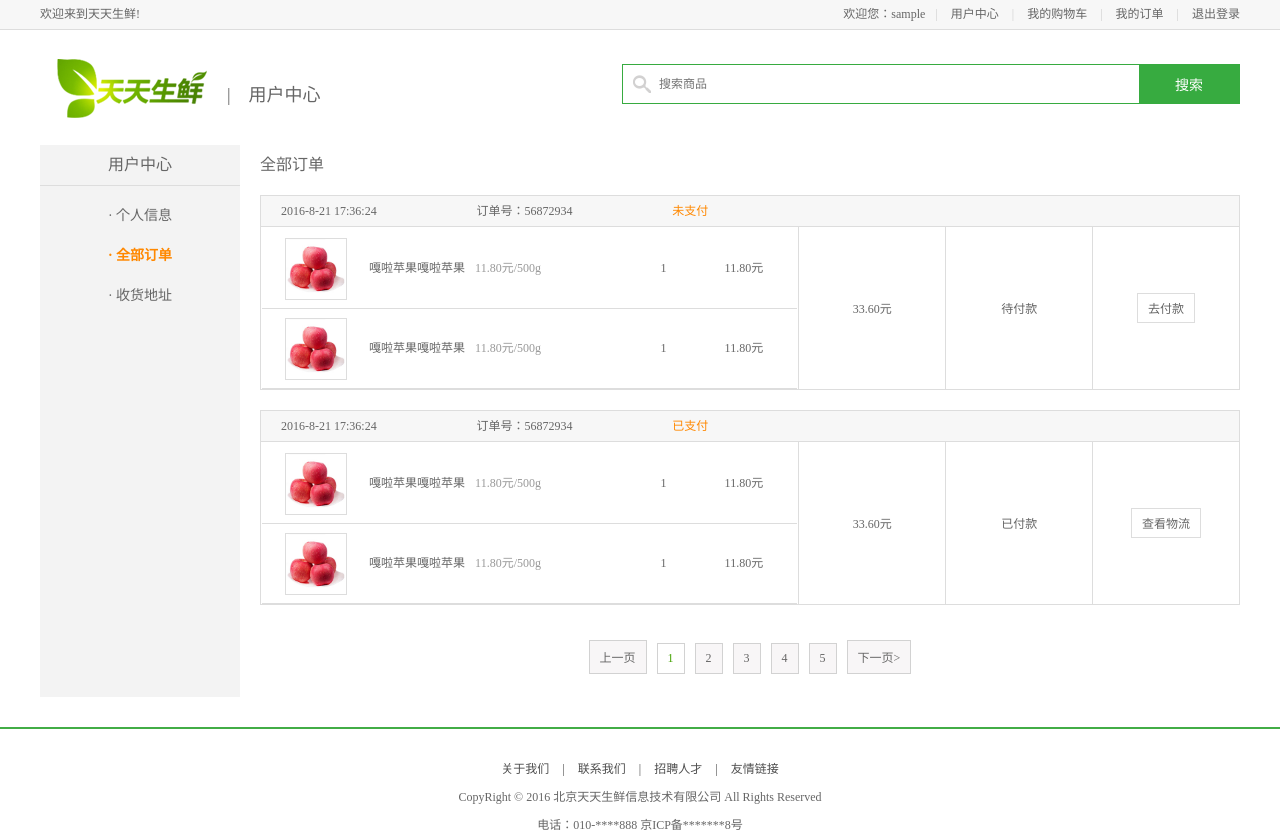
After one commit to lu-yanpeng/TTSX--, a Django app: page /user/order in a window 1280 px wide. The commit adds this page. Run offline with Django 3.2, Linux system fonts and the light colour scheme; the visitor is signed in with stand-in values (Sample User, id 1); parts of the project's set-up code (start-up, migrations or seed data) failed here and were passed over.

Commit message:
05-用户中心

```diff
--- a/dailyfresh/apps/user/urls.py
+++ b/dailyfresh/apps/user/urls.py
@@ -1,5 +1,6 @@
 from django.conf.urls import url
-from .views import RegisterView, ActiveView, LoginView
+from .views import RegisterView, ActiveView, LoginView, UserInfoView, UserOrderView, AddressView, LogoutView
+from django.contrib.auth.decorators import login_required  # 登录校验装饰器
 from . import views
 
 urlpatterns = [
@@ -7,5 +8,12 @@ urlpatterns = [
     # url(r'^register_handle$', views.register_handle, name='register_handle'),  # 注册校验
     url(r'^register/?$', RegisterView.as_view(), name='register'),  # 使用类视图函数返回应答
     url(r'^active/(?P<token>.*)$', ActiveView.as_view(), name='active'),  # 激活:捕获用户信息
-    url(r'^login$', LoginView.as_view(), name='login'),  # 显示登录页面
+    url(r'^login$', LoginView.as_view(), name='login'),  # 登录
+    url(r'^logout$', LogoutView.as_view(), name='logout'),  # 退出登录
+    # url(r'^$', login_required(UserInfoView.as_view()), name='user'),  # 用户中心,用登录装饰器包起来判断是否登录
+    # url(r'^order$', login_required(UserOrderView.as_view()), name='order'),  # 用户订单
+    # url(r'^address$', login_required(AddressView.as_view()), name='address'),  # 用户地址
+    url(r'^$', UserInfoView.as_view(), name='user'),
+    url(r'^order$', UserOrderView.as_view(), name='order'),
+    url(r'^address$', AddressView.as_view(), name='address'),
 ]
--- a/dailyfresh/apps/user/views.py
+++ b/dailyfresh/apps/user/views.py
@@ -4,10 +4,13 @@ from django.views.generic import View  # 导入类视图
 from itsdangerous import TimedJSONWebSignatureSerializer as Serializer  # 加密
 from itsdangerous import SignatureExpired  # 过期异常类
 from celery_tasks.tasks import send_register_active_email  # 异步发送邮件
-from django.contrib.auth import authenticate, login
+from django.contrib.auth import authenticate, login, logout
 from django.conf import settings
 from django.http import HttpResponse
-from .models import User
+from .models import User, Address
+from ..goods.models import GoodsSKU
+from utils.mixin import LoginRequiredMixin  # 校验是否登录
+from django_redis import get_redis_connection  # 连接redis数据库
 import re
 # Create your views here.
 
@@ -84,7 +87,7 @@ def register_handle(request):
     return redirect(reverse('goods:index'))
 
 
-# 注册: 类视图函数,还需要在url中调用.as_view()方法
+# 注册 /register: 类视图函数,还需要在url中调用.as_view()方法
 class RegisterView(View):
     # 显示注册页面
     def get(self, request):
@@ -97,7 +100,7 @@ class RegisterView(View):
         username = request.POST['user_name']
         password = request.POST['pwd']
         email = request.POST['email']
-        allow = request.POST['allow']
+        allow = request.POST['allow']  # 是否同意协议
 
         # 数据校验
         if not all([username, password, email]):
@@ -117,7 +120,7 @@ class RegisterView(View):
             return render(request, 'register.html', {'errmsg': '用户名已被注册'})
 
         # 数据处理: 用户注册
-        # 这里调用的是django内置的创建用户方法,只有继承AbstractUser类才可以调用
+        # 这里调用的是django内置的创建用户方法,只有在模板中继承AbstractUser类才可以调用
         user = User.objects.create_user(username, email=email, password=password)  # 用户数据写入数据库中
         user.is_active = 0  # 设置激活状态为未激活
         user.save()
@@ -139,8 +142,9 @@ class RegisterView(View):
         return redirect(reverse('goods:index'))
 
 
-# 激活
+# 激活 /active/用户的id和密文
 class ActiveView(View):
+
     def get(self, request, token):
         # 解密获取用户信息
         serializer = Serializer(settings.SECRET_KEY, 3600)
@@ -151,6 +155,7 @@ class ActiveView(View):
             user = User.objects.get(id=user_id['id'])
             user.is_active = 1  # 设置为1表示已激活
             user.save()
+            # 可以改为返回自定义的欢迎页面
             return redirect(reverse('user:login'))
 
         except SignatureExpired as e:
@@ -159,8 +164,9 @@ class ActiveView(View):
             return HttpResponse('激活码失效请重新激活')
 
 
-# 登录
+# 登录 /login
 class LoginView(View):
+
     def get(self, request):
         # 显示登录页面
         # 判断是否记住了用户名
@@ -176,25 +182,23 @@ class LoginView(View):
         # 获取数据
         username = request.POST.get('username')
         password = request.POST.get('pwd')
-
         # 校验数据
         if not all([username, password]):
             return render(request, 'login.html', {'errmsg': '数据不能为空'})
-
         # 业务处理: 登录校验
         # 使用django自带的认证系统,用户和密码不存在会返回None
-        user = authenticate(username=username, password=password)
-
-        # u_id = User.objects.get(username=username)
+        user = authenticate(username=username, password=password)  # django自动校验账户密码
+        # u_id = User.objects.get(username=username)  # 手动查询密码
         # pwd = u_id.password  # 查到的密码是加密状态
         # print(username, password, user, pwd, sep=', ')
-
         # 用户名密码正确
         if user is not None:
             if user.is_active:
                 # 用户已激活
                 login(request, user)  # 记录登录状态
-                respond = redirect(reverse('goods:index'))  # 为了设置cookie
+                # 获取登录后要跳转的地址,默认跳转到首页
+                next_url = request.GET.get('next', reverse('goods:index'))
+                respond = redirect(next_url)  # 为了设置cookie, HttpResponseRedirect类的实例
                 # 判断是否记住用户名
                 remember = request.POST.get('remember')  # None on
                 if remember == 'on':
@@ -209,3 +213,117 @@ class LoginView(View):
         else:
             # 用户名密码错误
             return render(request, 'login.html', {'errmsg': '账户或密码错误'})
+
+
+# 退出登录 /logout
+class LogoutView(View):
+
+    def get(self, request):
+        # django会自动清除用户的session信息
+        logout(request)
+        # 退出后跳转到首页
+        return redirect(reverse('goods:index'))
+
+
+# 用户中心,个人信息 /user
+class UserInfoView(LoginRequiredMixin, View):
+    # 注意!只有使用django内置的登录系统User.objects.create_user()创建用户,才可以使用内置认证系统login_required()
+    # 用户信息中心,类继承是从前往后调用,前面有的方法就不会向后调用
+    def get(self, request):
+        # page=user 选中的页面显示黄色字体
+        # request.user
+        # django每次在调用视图的时候,都会把request.user也传递给模板,所以在模板中可以直接使用user
+        # request.user.is_authenticated()方法
+        # 如果未登录->user是AnonymousUser类的实例,返回False
+        # 如果用户登录->user是User类的实例,返回True
+        # 两个类中都有is_authenticated()方法,只是返回值不同
+
+        # 显示个人信息
+        user = request.user
+        address = Address.objects.get_default_address(user)
+
+        # 显示最近浏览
+        # 获取用户的最近浏览
+        # from redis import StrictRedis
+        # sr = StrictRedis(host='192.168.177.128', port=6379, db=9)
+        con = get_redis_connection('default')  # 使用这个方法可以快速连接默认的缓存数据库
+        history_key = 'history_{}'.format(user.id)  # 拼接出要查询的用户id
+        # 获取用户浏览过的前5个商品
+        sku_ids = con.lrange(history_key, 0, 4)
+        # 按顺序获取用户的浏览记录
+        goods_li = []
+        for id in sku_ids:
+            goods = GoodsSKU.objects.get(id=id)
+            goods_li.append(goods)
+        # 组织上下文
+        context = {'page': 'user',
+                   'address': address,
+                   'goods_ls': goods_li}
+        return render(request, 'user_center_info.html', context)
+
+
+# 全部订单 /user/order
+class UserOrderView(LoginRequiredMixin, View):
+
+    def get(self, request):
+        # page=order
+        return render(request, 'user_center_order.html', {'page': 'order'})
+
+
+# (<class 'apps.user.views.UserOrderView'>, <class 'utils.mixin.LoginRequiredMixin'>,
+# <class 'django.views.generic.base.View'>, <class 'object'>)
+# 所以要调用View里面的as_view()方法,View需要写在后面
+# print(UserOrderView.__mro__)
+
+
+# 收货地址 /user/address
+class AddressView(LoginRequiredMixin, View):
+
+    def get(self, request):
+        # page=address
+        user = request.user
+        # try:
+        #     # 查询数据库中是否有默认地址
+        #     address = Address.objects.get(user=request.user, is_default=True)
+        # except Exception as er:
+        #     address = None
+        address = Address.objects.get_default_address(user)
+        return render(request, 'user_center_site.html', {'page': 'address', 'address': address})
+
+    def post(self, request):
+        # 接收数据
+        receiver = request.POST.get('receiver')
+        addr = request.POST.get('addr')
+        zip_code = request.POST.get('zip_code')
+        phone = request.POST.get('phone')
+        # 数据校验
+        if not all([receiver, addr, phone]):
+            return render(request, 'user_center_site.html', {'errmsg': '数据不完整'})
+        # 校验手机号
+        if not re.match(r'^1[3|4|5|6|7|8|9][0-9]{9}$', phone):
+            return render(request, 'user_center_site.html', {'errmsg': '手机号码格式不正确'})
+        # 添加地址
+        user = request.user
+        # try:
+        #     # 查询数据库中是否有默认地址
+        #     # address = Address.objects.get(user=request.user, is_default=True)
+        #     Address.objects.get(user=user, is_default=True)
+        #     # 如果有默认地址,那么新加的地址就不会是默认地址
+        #     is_default = False
+        # except Exception as er:
+        #     print(er)
+        #     # address = None
+        #     is_default = True
+        address = Address.objects.get_default_address(user)
+        if address:
+            is_default = False
+        else:
+            is_default = True
+        Address.objects.create(user=user,
+                               receiver=receiver,
+                               addr=addr,
+                               zip_code=zip_code,
+                               phone=phone,
+                               is_default=is_default)
+        # 返回应答
+        return redirect(reverse('user:address'))
--- a/dailyfresh/celery_tasks/tasks.py
+++ b/dailyfresh/celery_tasks/tasks.py
@@ -16,7 +16,7 @@ app = Celery('celery_tasks.tasks', broker='redis://192.168.177.128:6379/8')
 # 发送激活邮件
 @app.task
 def send_register_active_email(to_email, username, token):
-    subject = '天天生鲜欢迎信息'  # 邮件正文
+    subject = '天天生鲜欢迎信息'  # 邮件标题
     message = ''  # 邮件正文,如果包含html内容就不能放在这里发送,否则会直接发送字符串
     sender = settings.EMAIL_FROM  # 发件人邮箱
     receiver = [to_email]  # 收件人,可以同时发给多人
--- a/dailyfresh/dailyfresh/settings.py
+++ b/dailyfresh/dailyfresh/settings.py
@@ -150,3 +150,6 @@ CACHES = {
 # 配置session信息
 SESSION_ENGINE = 'django.contrib.sessions.backends.cache'
 SESSION_CACHE_ALIAS = 'default'
+
+# 配置登录的url地址
+LOGIN_URL = '/user/login'
--- /dev/null
+++ b/dailyfresh/templates/base.html
@@ -0,0 +1,88 @@
+{# 首页 注册 登录 #}
+<!DOCTYPE html PUBLIC "-//W3C//DTD XHTML 1.0 Transitional//EN" "http://www.w3.org/TR/xhtml1/DTD/xhtml1-transitional.dtd">
+<html xmlns="http://www.w3.org/1999/xhtml" xml:lang="en">
+{% load staticfiles %}
+<head>
+	<meta http-equiv="Content-Type" content="text/html;charset=UTF-8">
+    {# 网页标题内容块 #}
+	<title>{% block title %}{% endblock title %}</title>
+	<link rel="stylesheet" type="text/css" href="{% static 'css/reset.css' %}">
+	<link rel="stylesheet" type="text/css" href="{% static 'css/main.css' %}">
+    {# 网页文件顶部引入块 #}
+	{% block topfiles %}{% endblock topfiles %}
+</head>
+<body>
+{# 网页顶部欢迎信息块 #}
+{% block header_con %}
+	<div class="header_con">
+		<div class="header">
+			<div class="welcome fl">欢迎来到天天生鲜!</div>
+			<div class="fr">
+                {# 在模板文件中不管是参数还是方法,都不需要加括号,可以直接调用 #}
+                {% if user.is_authenticated %}
+                    <div class="login_btn fl">
+                        欢迎您：<em>{{ user.username }}</em>
+{#                        <span>|</span>#}
+{#                        <a href="register.html">退出</a>#}
+                    </div>
+                {% else %}
+                    <div class="login_btn fl">
+                        <a href="{% url 'user:login' %}">登录</a>
+                        <span>|</span>
+                        <a href="{% url 'user:register' %}">注册</a>
+                    </div>
+                {% endif %}
+				<div class="user_link fl">
+					<span>|</span>
+					<a href="{% url 'user:user' %}">用户中心</a>
+					<span>|</span>
+					<a href="cart.html">我的购物车</a>
+					<span>|</span>
+					<a href="{% url 'user:order' %}">我的订单</a>
+                    {% if user.is_authenticated %}
+                        <span>|</span>
+                        <a href="{% url 'user:logout' %}">退出登录</a>
+                    {% endif %}
+				</div>
+			</div>
+		</div>
+	</div>
+{% endblock header_con %}
+
+{# 网页顶部搜索框块 #}
+{% block search_bar %}
+	<div class="search_bar clearfix">
+		<a href="index.html" class="logo fl"><img src="images/logo.png"></a>
+		<div class="search_con fl">
+			<input type="text" class="input_text fl" name="" placeholder="搜索商品">
+			<input type="button" class="input_btn fr" name="" value="搜索">
+		</div>
+		<div class="guest_cart fr">
+			<a href="#" class="cart_name fl">我的购物车</a>
+			<div class="goods_count fl" id="show_count">1</div>
+		</div>
+	</div>
+{% endblock search_bar %}
+
+{# 网页主题内容块 #}
+{% block body %}{% endblock body %}
+
+	<div class="footer">
+		<div class="foot_link">
+			<a href="#">关于我们</a>
+			<span>|</span>
+			<a href="#">联系我们</a>
+			<span>|</span>
+			<a href="#">招聘人才</a>
+			<span>|</span>
+			<a href="#">友情链接</a>
+		</div>
+		<p>CopyRight © 2016 北京天天生鲜信息技术有限公司 All Rights Reserved</p>
+		<p>电话：010-****888    京ICP备*******8号</p>
+	</div>
+	{# 网页底部html元素块 #}
+    {% block bottom %}{% endblock bottom %}
+    {# 网页底部引入文件块 #}
+    {% block bottomfiles %}{% endblock bottomfiles %}
+</body>
+</html>
--- /dev/null
+++ b/dailyfresh/templates/base_no_cart.html
@@ -0,0 +1,14 @@
+{# 购物车 提交订单 #}
+{% extends 'base.html' %}
+{% load staticfiles %}
+{# 网页顶部搜索框块 #}
+{% block search_bar %}
+    <div class="search_bar clearfix">
+        <a href="index.html" class="logo fl"><img src="{% static 'images/logo.png' %}"></a>
+        <div class="sub_page_name fl">|&nbsp;&nbsp;&nbsp;&nbsp;{% block page_title %}{% endblock page_title %}</div>
+        <div class="search_con fr">
+            <input type="text" class="input_text fl" name="" placeholder="搜索商品">
+            <input type="button" class="input_btn fr" name="" value="搜索">
+        </div>
+    </div>
+{% endblock search_bar %}
--- /dev/null
+++ b/dailyfresh/templates/base_user_center.html
@@ -0,0 +1,18 @@
+{# 用户中心3个页面 #}
+{% extends 'base_no_cart.html' %}
+{% block title  %}天天生鲜-用户中心{% endblock title %}
+{% block page_title %}用户中心{% endblock page_title %}
+{% block body %}
+    <div class="main_con clearfix">
+        <div class="left_menu_con clearfix">
+            <h3>用户中心</h3>
+            <ul>
+                <li><a href="{% url 'user:user' %}" {% if page == 'user' %}class="active"{% endif %}>· 个人信息</a></li>
+                <li><a href="{% url 'user:order' %}" {% if page == 'order' %}class="active"{% endif %}>· 全部订单</a></li>
+                <li><a href="{% url 'user:address' %}" {% if page == 'address' %}class="active"{% endif %}>· 收货地址</a></li>
+            </ul>
+        </div>
+        {# 用户中心右侧内容块 #}
+        {% block right_content %}{% endblock right_content %}
+    </div>
+{% endblock body %}
--- /dev/null
+++ b/dailyfresh/templates/user_center_order.html
@@ -0,0 +1,75 @@
+{% extends 'base_user_center.html' %}
+{% load staticfiles %}
+{% block right_content %}
+		<div class="right_content clearfix">
+				<h3 class="common_title2">全部订单</h3>
+				<ul class="order_list_th w978 clearfix">
+					<li class="col01">2016-8-21 17:36:24</li>
+					<li class="col02">订单号：56872934</li>
+					<li class="col02 stress">未支付</li>
+				</ul>
+
+				<table class="order_list_table w980">
+					<tbody>
+						<tr>
+							<td width="55%">
+								<ul class="order_goods_list clearfix">
+									<li class="col01"><img src="{% static 'images/goods02.jpg' %}"></li>
+									<li class="col02">嘎啦苹果嘎啦苹果<em>11.80元/500g</em></li>
+									<li class="col03">1</li>
+									<li class="col04">11.80元</li>
+								</ul>
+								<ul class="order_goods_list clearfix">
+									<li class="col01"><img src="images/goods02.jpg"></li>
+									<li class="col02">嘎啦苹果嘎啦苹果<em>11.80元/500g</em></li>
+									<li class="col03">1</li>
+									<li class="col04">11.80元</li>
+								</ul>
+							</td>
+							<td width="15%">33.60元</td>
+							<td width="15%">待付款</td>
+							<td width="15%"><a href="#" class="oper_btn">去付款</a></td>
+						</tr>
+					</tbody>
+				</table>
+
+				<ul class="order_list_th w978 clearfix">
+					<li class="col01">2016-8-21 17:36:24</li>
+					<li class="col02">订单号：56872934</li>
+					<li class="col02 stress">已支付</li>
+				</ul>
+				<table class="order_list_table w980">
+					<tbody>
+						<tr>
+							<td width="55%">
+								<ul class="order_goods_list clearfix">
+									<li class="col01"><img src="images/goods02.jpg"></li>
+									<li class="col02">嘎啦苹果嘎啦苹果<em>11.80元/500g</em></li>
+									<li class="col03">1</li>
+									<li class="col04">11.80元</li>
+								</ul>
+								<ul class="order_goods_list clearfix">
+									<li class="col01"><img src="images/goods02.jpg"></li>
+									<li class="col02">嘎啦苹果嘎啦苹果<em>11.80元/500g</em></li>
+									<li class="col03">1</li>
+									<li class="col04">11.80元</li>
+								</ul>
+							</td>
+							<td width="15%">33.60元</td>
+							<td width="15%">已付款</td>
+							<td width="15%"><a href="#" class="oper_btn">查看物流</a></td>
+						</tr>
+					</tbody>
+				</table>
+
+				<div class="pagenation">
+					<a href="#">上一页</a>
+					<a href="#" class="active">1</a>
+					<a href="#">2</a>
+					<a href="#">3</a>
+					<a href="#">4</a>
+					<a href="#">5</a>
+					<a href="#">下一页></a>
+				</div>
+		</div>
+{% endblock right_content %}
```
Also changed, not shown: dailyfresh/apps/user/models.py (+14 -0 lines), dailyfresh/templates/base_detail_list.html (added, +30 -0 lines), dailyfresh/templates/index.html (+18 -10 lines), dailyfresh/templates/login.html (+9 -26 lines), dailyfresh/templates/register.html (+10 -26 lines), dailyfresh/templates/user_center_info.html (added, +37 -0 lines), dailyfresh/templates/user_center_site.html (added, +41 -0 lines), dailyfresh/utils/mixin.py (added, +11 -0 lines), dailyfresh/utils/__init__.py (added).
